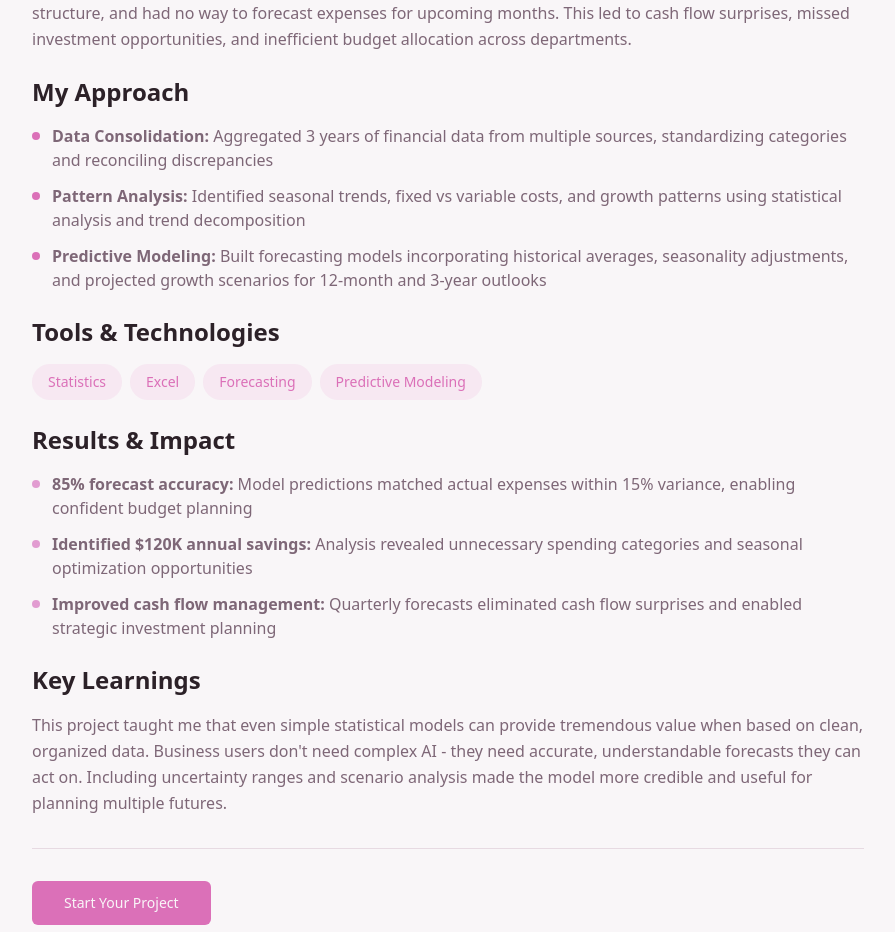
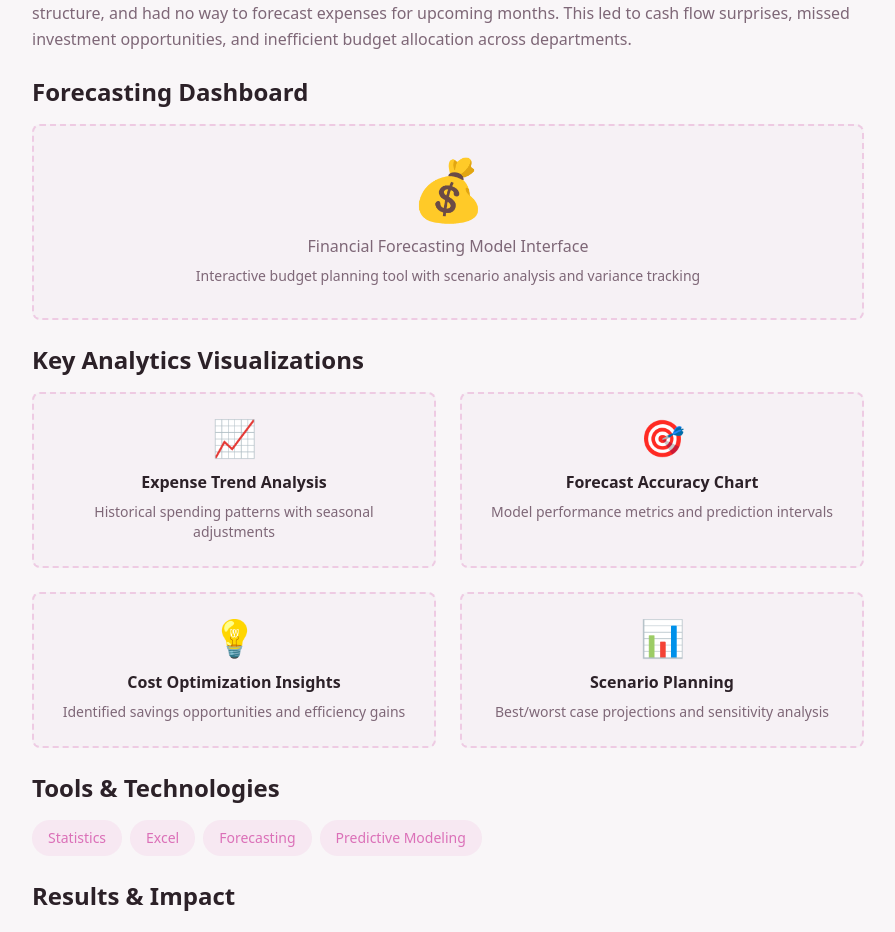
Before and after one commit to Linda8-lang/The-Forward-Virtual-Assistant, a React (Vite) app: page /The-Forward-Virtual-Assistant/projects/financial-forecasting in a window 1280 px wide. Shown: the part 520-1452 px from the top of the page, without its empty margins (192-1087 px from the left). Built offline with nearby package versions, Linux system fonts and the light colour scheme; the HTML template or start-up script is replaced by a standard one.

Commit message:
Add: Visual sections to all project case studies with dashboard previews and component diagrams

```diff
--- a/src/pages/projects/DataAnalysisDashboard.tsx
+++ b/src/pages/projects/DataAnalysisDashboard.tsx
@@ -43,21 +43,38 @@ const DataAnalysisDashboard = () => {
             </section>
 
             <section>
-              <h2 className="text-2xl font-semibold mb-4">My Approach</h2>
-              <ul className="space-y-3 text-muted-foreground">
-                <li className="flex items-start">
-                  <span className="inline-block w-2 h-2 bg-primary rounded-full mt-2 mr-3 flex-shrink-0"></span>
-                  <span><strong>Data Integration:</strong> Used Python with Pandas to consolidate data from 5 different sources, standardizing formats and resolving inconsistencies</span>
-                </li>
-                <li className="flex items-start">
-                  <span className="inline-block w-2 h-2 bg-primary rounded-full mt-2 mr-3 flex-shrink-0"></span>
-                  <span><strong>Cleaning & Validation:</strong> Implemented data quality checks, removed duplicates, handled missing values, and validated against business rules</span>
-                </li>
-                <li className="flex items-start">
-                  <span className="inline-block w-2 h-2 bg-primary rounded-full mt-2 mr-3 flex-shrink-0"></span>
-                  <span><strong>Interactive Visualization:</strong> Built dynamic Tableau dashboards with filters for date ranges, store locations, and product categories for real-time exploration</span>
-                </li>
-              </ul>
+              <h2 className="text-2xl font-semibold mb-4">Dashboard Preview</h2>
+              <div className="bg-secondary/20 rounded-lg p-8 text-center border-2 border-dashed border-primary/30">
+                <div className="text-6xl mb-4">📊</div>
+                <p className="text-muted-foreground mb-2">Interactive Sales Dashboard Screenshot</p>
+                <p className="text-sm text-muted-foreground">Real-time sales trends, store performance metrics, and seasonal analysis visualizations</p>
+              </div>
+            </section>
+
+            <section>
+              <h2 className="text-2xl font-semibold mb-4">Key Visualizations</h2>
+              <div className="grid grid-cols-1 md:grid-cols-2 gap-6">
+                <div className="bg-secondary/20 rounded-lg p-6 text-center border-2 border-dashed border-primary/30">
+                  <div className="text-4xl mb-3">📈</div>
+                  <h4 className="font-semibold mb-2">Sales Trend Analysis</h4>
+                  <p className="text-sm text-muted-foreground">Monthly sales trends with seasonal patterns and growth indicators</p>
+                </div>
+                <div className="bg-secondary/20 rounded-lg p-6 text-center border-2 border-dashed border-primary/30">
+                  <div className="text-4xl mb-3">🏪</div>
+                  <h4 className="font-semibold mb-2">Store Performance Map</h4>
+                  <p className="text-sm text-muted-foreground">Geographic visualization of store performance and revenue distribution</p>
+                </div>
+                <div className="bg-secondary/20 rounded-lg p-6 text-center border-2 border-dashed border-primary/30">
+                  <div className="text-4xl mb-3">📊</div>
+                  <h4 className="font-semibold mb-2">Product Category Breakdown</h4>
+                  <p className="text-sm text-muted-foreground">Top-performing product categories and margin analysis</p>
+                </div>
+                <div className="bg-secondary/20 rounded-lg p-6 text-center border-2 border-dashed border-primary/30">
+                  <div className="text-4xl mb-3">⏰</div>
+                  <h4 className="font-semibold mb-2">Time-based Analysis</h4>
+                  <p className="text-sm text-muted-foreground">Peak hours, seasonal patterns, and forecasting models</p>
+                </div>
+              </div>
             </section>
 
             <section>
--- a/src/pages/projects/FinancialForecasting.tsx
+++ b/src/pages/projects/FinancialForecasting.tsx
@@ -43,21 +43,38 @@ const FinancialForecasting = () => {
             </section>
 
             <section>
-              <h2 className="text-2xl font-semibold mb-4">My Approach</h2>
-              <ul className="space-y-3 text-muted-foreground">
-                <li className="flex items-start">
-                  <span className="inline-block w-2 h-2 bg-primary rounded-full mt-2 mr-3 flex-shrink-0"></span>
-                  <span><strong>Data Consolidation:</strong> Aggregated 3 years of financial data from multiple sources, standardizing categories and reconciling discrepancies</span>
-                </li>
-                <li className="flex items-start">
-                  <span className="inline-block w-2 h-2 bg-primary rounded-full mt-2 mr-3 flex-shrink-0"></span>
-                  <span><strong>Pattern Analysis:</strong> Identified seasonal trends, fixed vs variable costs, and growth patterns using statistical analysis and trend decomposition</span>
-                </li>
-                <li className="flex items-start">
-                  <span className="inline-block w-2 h-2 bg-primary rounded-full mt-2 mr-3 flex-shrink-0"></span>
-                  <span><strong>Predictive Modeling:</strong> Built forecasting models incorporating historical averages, seasonality adjustments, and projected growth scenarios for 12-month and 3-year outlooks</span>
-                </li>
-              </ul>
+              <h2 className="text-2xl font-semibold mb-4">Forecasting Dashboard</h2>
+              <div className="bg-secondary/20 rounded-lg p-8 text-center border-2 border-dashed border-primary/30">
+                <div className="text-6xl mb-4">💰</div>
+                <p className="text-muted-foreground mb-2">Financial Forecasting Model Interface</p>
+                <p className="text-sm text-muted-foreground">Interactive budget planning tool with scenario analysis and variance tracking</p>
+              </div>
+            </section>
+
+            <section>
+              <h2 className="text-2xl font-semibold mb-4">Key Analytics Visualizations</h2>
+              <div className="grid grid-cols-1 md:grid-cols-2 gap-6">
+                <div className="bg-secondary/20 rounded-lg p-6 text-center border-2 border-dashed border-primary/30">
+                  <div className="text-4xl mb-3">📈</div>
+                  <h4 className="font-semibold mb-2">Expense Trend Analysis</h4>
+                  <p className="text-sm text-muted-foreground">Historical spending patterns with seasonal adjustments</p>
+                </div>
+                <div className="bg-secondary/20 rounded-lg p-6 text-center border-2 border-dashed border-primary/30">
+                  <div className="text-4xl mb-3">🎯</div>
+                  <h4 className="font-semibold mb-2">Forecast Accuracy Chart</h4>
+                  <p className="text-sm text-muted-foreground">Model performance metrics and prediction intervals</p>
+                </div>
+                <div className="bg-secondary/20 rounded-lg p-6 text-center border-2 border-dashed border-primary/30">
+                  <div className="text-4xl mb-3">💡</div>
+                  <h4 className="font-semibold mb-2">Cost Optimization Insights</h4>
+                  <p className="text-sm text-muted-foreground">Identified savings opportunities and efficiency gains</p>
+                </div>
+                <div className="bg-secondary/20 rounded-lg p-6 text-center border-2 border-dashed border-primary/30">
+                  <div className="text-4xl mb-3">📊</div>
+                  <h4 className="font-semibold mb-2">Scenario Planning</h4>
+                  <p className="text-sm text-muted-foreground">Best/worst case projections and sensitivity analysis</p>
+                </div>
+              </div>
             </section>
 
             <section>
--- a/src/pages/projects/VirtualSupportAutomation.tsx
+++ b/src/pages/projects/VirtualSupportAutomation.tsx
@@ -43,21 +43,33 @@ const VirtualSupportAutomation = () => {
             </section>
 
             <section>
-              <h2 className="text-2xl font-semibold mb-4">My Approach</h2>
-              <ul className="space-y-3 text-muted-foreground">
-                <li className="flex items-start">
-                  <span className="inline-block w-2 h-2 bg-primary rounded-full mt-2 mr-3 flex-shrink-0"></span>
-                  <span><strong>Centralized Intake System:</strong> Set up automated form collection from website, email integration, and phone inquiry logging into a single client database</span>
-                </li>
-                <li className="flex items-start">
-                  <span className="inline-block w-2 h-2 bg-primary rounded-full mt-2 mr-3 flex-shrink-0"></span>
-                  <span><strong>Document Organization:</strong> Implemented automated document management system with folder structure, naming conventions, and cloud storage for instant access</span>
-                </li>
-                <li className="flex items-start">
-                  <span className="inline-block w-2 h-2 bg-primary rounded-full mt-2 mr-3 flex-shrink-0"></span>
-                  <span><strong>Workflow Automation:</strong> Created automated follow-up workflows, reminders, task assignments, and progress tracking for each client lifecycle stage</span>
-                </li>
-              </ul>
+              <h2 className="text-2xl font-semibold mb-4">Workflow Visualization</h2>
+              <div className="bg-secondary/20 rounded-lg p-8 text-center border-2 border-dashed border-primary/30">
+                <div className="text-6xl mb-4">🔄</div>
+                <p className="text-muted-foreground mb-2">Automated Client Intake Process Flow</p>
+                <p className="text-sm text-muted-foreground">From initial inquiry to project completion - streamlined workflow diagram</p>
+              </div>
+            </section>
+
+            <section>
+              <h2 className="text-2xl font-semibold mb-4">System Components</h2>
+              <div className="grid grid-cols-1 md:grid-cols-3 gap-6">
+                <div className="bg-secondary/20 rounded-lg p-6 text-center border-2 border-dashed border-primary/30">
+                  <div className="text-4xl mb-3">📧</div>
+                  <h4 className="font-semibold mb-2">Email Integration</h4>
+                  <p className="text-sm text-muted-foreground">Automated inquiry capture and response routing</p>
+                </div>
+                <div className="bg-secondary/20 rounded-lg p-6 text-center border-2 border-dashed border-primary/30">
+                  <div className="text-4xl mb-3">📁</div>
+                  <h4 className="font-semibold mb-2">Document Management</h4>
+                  <p className="text-sm text-muted-foreground">Organized file storage with instant access</p>
+                </div>
+                <div className="bg-secondary/20 rounded-lg p-6 text-center border-2 border-dashed border-primary/30">
+                  <div className="text-4xl mb-3">⏰</div>
+                  <h4 className="font-semibold mb-2">Automated Reminders</h4>
+                  <p className="text-sm text-muted-foreground">Smart follow-up scheduling and notifications</p>
+                </div>
+              </div>
             </section>
 
             <section>
```
Also changed, not shown: 5 other files (tests, documents, lock files or other folders).
